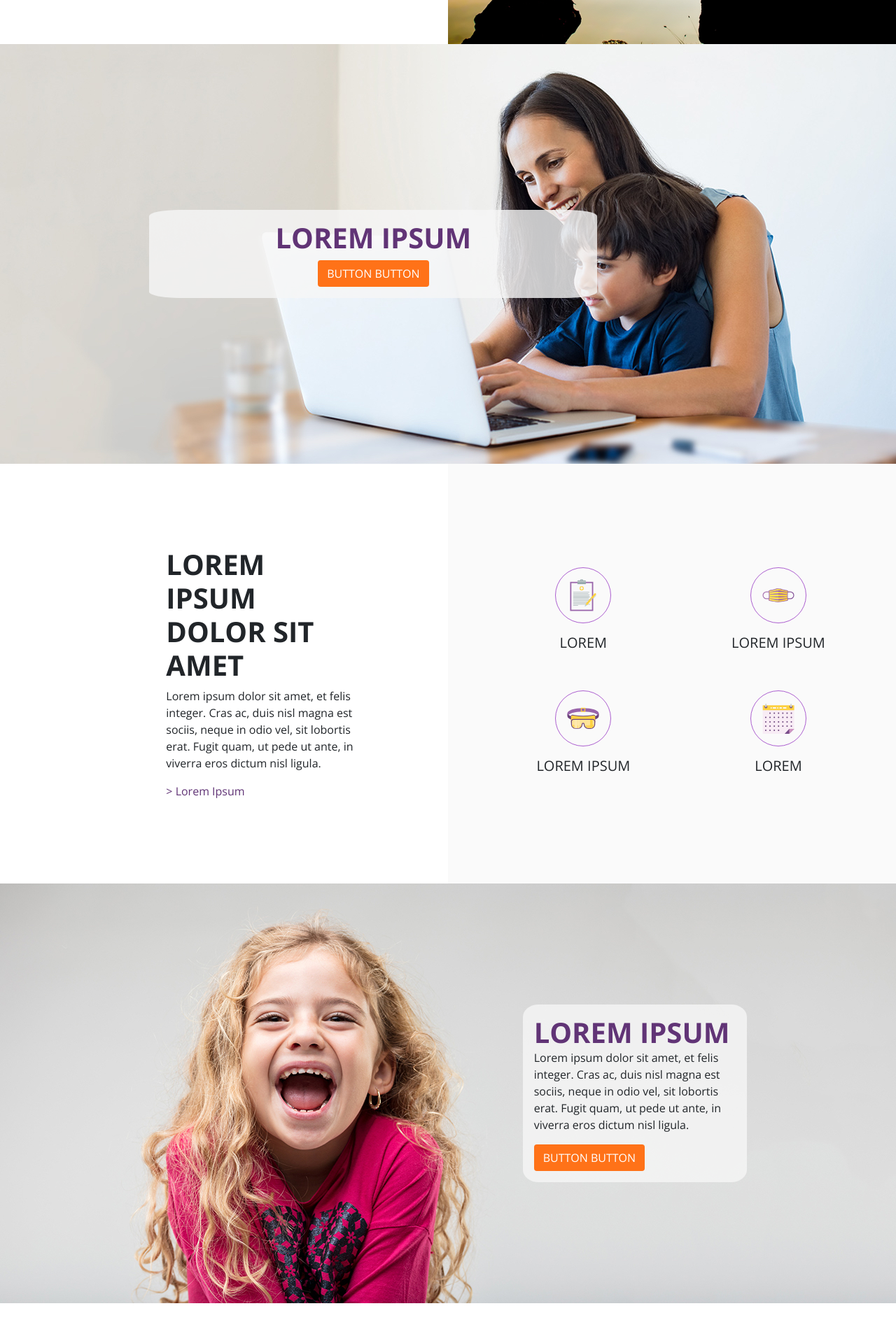
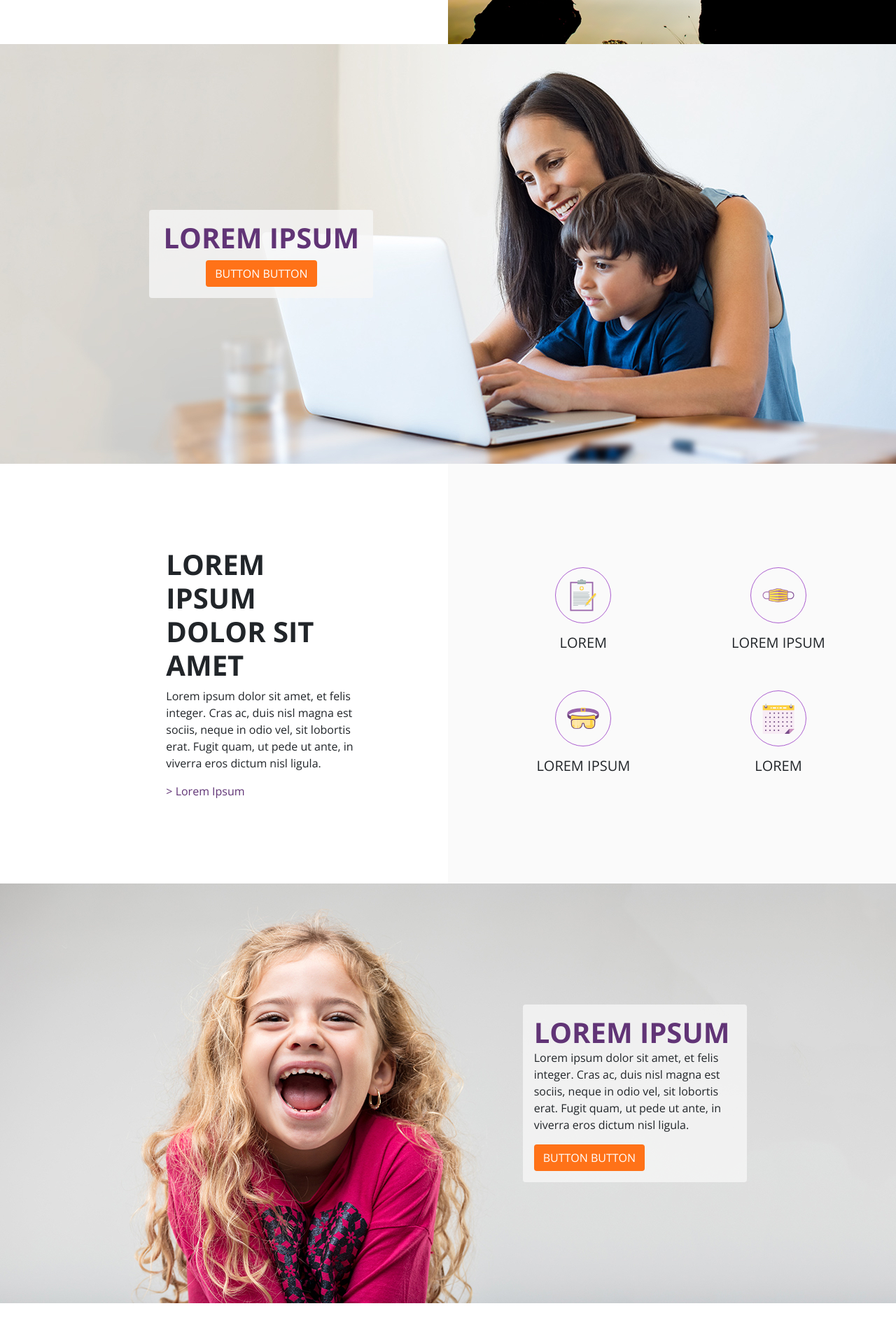
Before and after one commit to awstin17/rg-challenge, a Vue app: page / in a window 1280 px wide. Shown: the part 1063-2950 px from the top of the page at 70% size. Built offline with nearby package versions, Linux system fonts and the light colour scheme; the HTML template or start-up script is replaced by a standard one.

Commit message:
included bootstrap styling for rounded corners in banner text

```diff
--- a/src/components/Fourth-Section.vue
+++ b/src/components/Fourth-Section.vue
@@ -2,8 +2,8 @@
   <div id="container" class="container-fluid p-0 parallax-desktop">
     <div class="row no-gutters align-items-end" style="min-height: 600px">
       <div
-        style="background-color: rgba(247, 247, 247, 0.8); border-radius: 7%"
-        class="text-center text-sm-left col-10 offset-1 col-sm-3 offset-sm-7 d-flex flex-column justify-content-center align-items-start p-3"
+        style="background-color: rgba(247, 247, 247, 0.8)"
+        class="rounded text-center text-sm-left col-10 offset-1 col-sm-3 offset-sm-7 d-flex flex-column justify-content-center align-items-start p-3"
       >
         <h1 class="font-weight-bold m-auto m-sm-0" style="color: #613476">LOREM IPSUM</h1>
         <p>Lorem ipsum dolor sit amet, et felis integer. Cras ac, duis nisl magna est sociis, neque in odio vel, sit lobortis erat. Fugit quam, ut pede ut ante, in viverra eros dictum nisl ligula.</p>
--- a/src/components/Second-Section.vue
+++ b/src/components/Second-Section.vue
@@ -2,8 +2,8 @@
   <div id="container" class="container-fluid p-0 parallax-desktop">
     <div class="row no-gutters" style="height: 600px">
       <div
-        style="background-color: rgba(247, 247, 247, 0.8); border-radius: 7%"
-        class="col-10 offset-1 col-sm-6 offset-sm-2 my-auto p-3"
+        style="background-color: rgba(247, 247, 247, 0.8)"
+        class="rounded col-10 offset-1 col-sm-3 offset-sm-2 my-auto p-3"
       >
         <h1 class="text-center font-weight-bold" style="color: #613476">LOREM IPSUM</h1>
         <button
```
